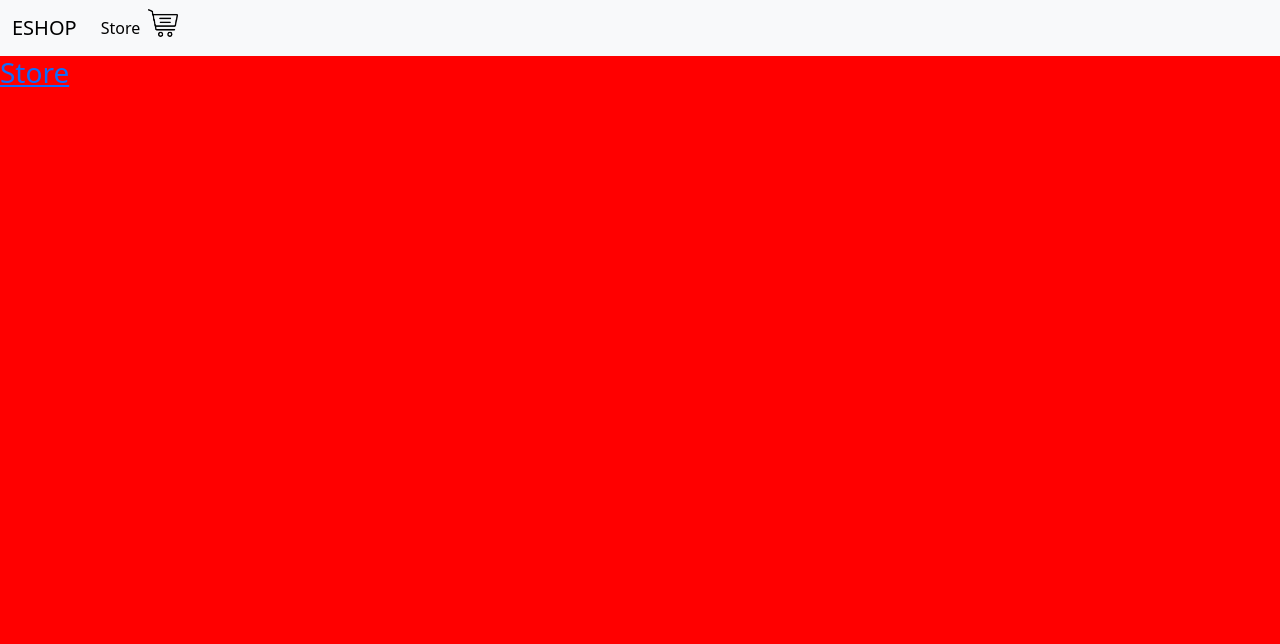
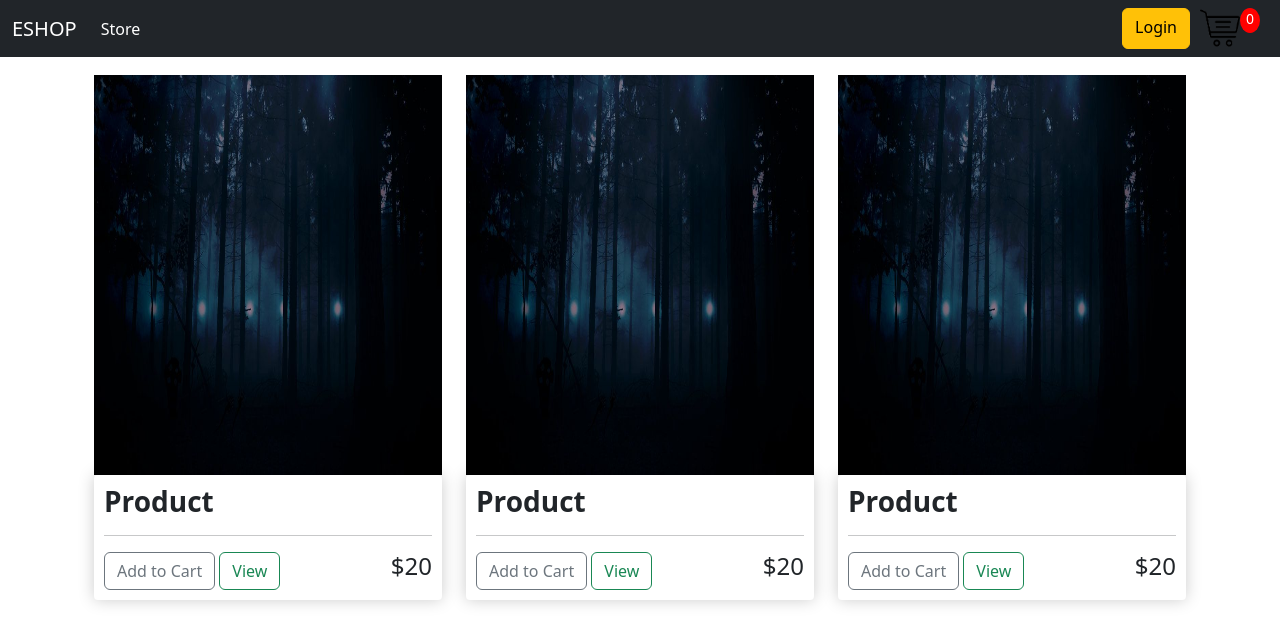
Before and after one commit to rosonsunuwar/Major_Project, a Django app: page / in a window 1280 px wide. Shown: the top 644 px of the page. Run offline with Django 3.2, Linux system fonts and the light colour scheme.

Commit message:
store page

```diff
--- /dev/null
+++ b/requirements.txt
@@ -0,0 +1,5 @@
+asgiref==3.7.2
+Django==3.2
+pytz==2023.3.post1
+sqlparse==0.4.4
+typing_extensions==4.8.0
--- a/store/static/css/main.css
+++ b/store/static/css/main.css
@@ -1,10 +1,41 @@
-body{
+.form-inline{
+    display: flex;
+}
+
+#cart-icon {
+    width: 40px;
+    display: inline-block;
+    margin-left: 10px;
+    height: 40px;
+}
+
+#cart-total{
+    display: block;
+    text-align: center;
+    color: #fff;
     background-color: red;
+    width: 20px;
+    height: 25px;
+    border-radius: 50%;
+    font-size: 14px;
 }
-.navbar {
-    color: darkblue I !important;
+
+.row{
+    margin: 10px 0px;
 }
-.cart a img{
-    height: 30px;
-    float: right;
+
+.box{
+    box-shadow: hsl(0, 0%, 80%) 0 0 16px;
+    background-color: white;
+    border-radius: 4px;
+    padding: 10px;
 }
+
+.product{
+    border-radius: 0, 0, 4px, 4px;
+}
+
+.thumbnail{
+    width: 100%;
+    height: 400px;
+}
--- a/store/templates/store/main.html
+++ b/store/templates/store/main.html
@@ -12,7 +12,7 @@
 </head>
 
 <body>
-    <nav class="navbar navbar-expand-lg bg-body-tertiary">
+    <nav class="navbar navbar-expand-lg navbar-dark bg-dark">
         <div class="container-fluid">
             <a class="navbar-brand" href="{% url 'home' %}">ESHOP</a>
             <button class="navbar-toggler" type="button" data-bs-toggle="collapse"
@@ -25,10 +25,14 @@
                     <li class="nav-item">
                         <a class="nav-link active" aria-current="page" href="{% url 'home' %}">Store</a>
                     </li>
-                    <div class="cart">
-                        <a href="{% url 'cart' %}"><img src="{% static 'images/cart.png' %}"</a>
-                    </div>
                 </ul>
+                <div class="form-inline my-2 mx-2 my-lg-0">
+                    <a href="#" class="btn btn-warning">Login</a>
+                    <a href="{% url 'cart' %}">
+                        <img id="cart-icon" src="{% static 'images/main/cart.png' %}" alt="cart-pic">
+                    </a>
+                    <p id="cart-total">0</p>
+                </div>
             </div>
         </div>
     </nav>
--- a/store/templates/store/store.html
+++ b/store/templates/store/store.html
@@ -1,5 +1,38 @@
 {% extends 'store/main.html'%}
 {% load static %}
 {% block content %}
-<h3>Store</h3>
+<div class="container">
+    <div class="row">
+        <div class="col-lg-4 my-2">
+            <img class="thumbnail" src="{% static 'images/store/item.jpeg' %}" alt="item">
+            <div class="box product">
+                <h3><strong>Product</strong></h3>
+                <hr>
+                <button class="btn btn-outline-secondary">Add to Cart</button>
+                <a href="#" class="btn btn-outline-success">View</a>
+                <h4 style="display: inline; float:right;">$20</h4>
+            </div>
+        </div>
+        <div class="col-lg-4 my-2">
+            <img class="thumbnail" src="{% static 'images/store/item.jpeg' %}" alt="item">
+            <div class="box product">
+                <h3><strong>Product</strong></h3>
+                <hr>
+                <button class="btn btn-outline-secondary">Add to Cart</button>
+                <a href="#" class="btn btn-outline-success">View</a>
+                <h4 style="display: inline; float:right;">$20</h4>
+            </div>
+        </div>
+        <div class="col-lg-4 my-2">
+            <img class="thumbnail" src="{% static 'images/store/item.jpeg' %}" alt="item">
+            <div class="box product">
+                <h3><strong>Product</strong></h3>
+                <hr>
+                <button class="btn btn-outline-secondary">Add to Cart</button>
+                <a href="#" class="btn btn-outline-success">View</a>
+                <h4 style="display: inline; float:right;">$20</h4>
+            </div>
+        </div>
+    </div>
+</div>
 {% endblock %}
```
Also changed, not shown: store/static/images/main/cart.png (renamed from store/static/images/cart.png), store/static/images/store/item.jpeg (added).
